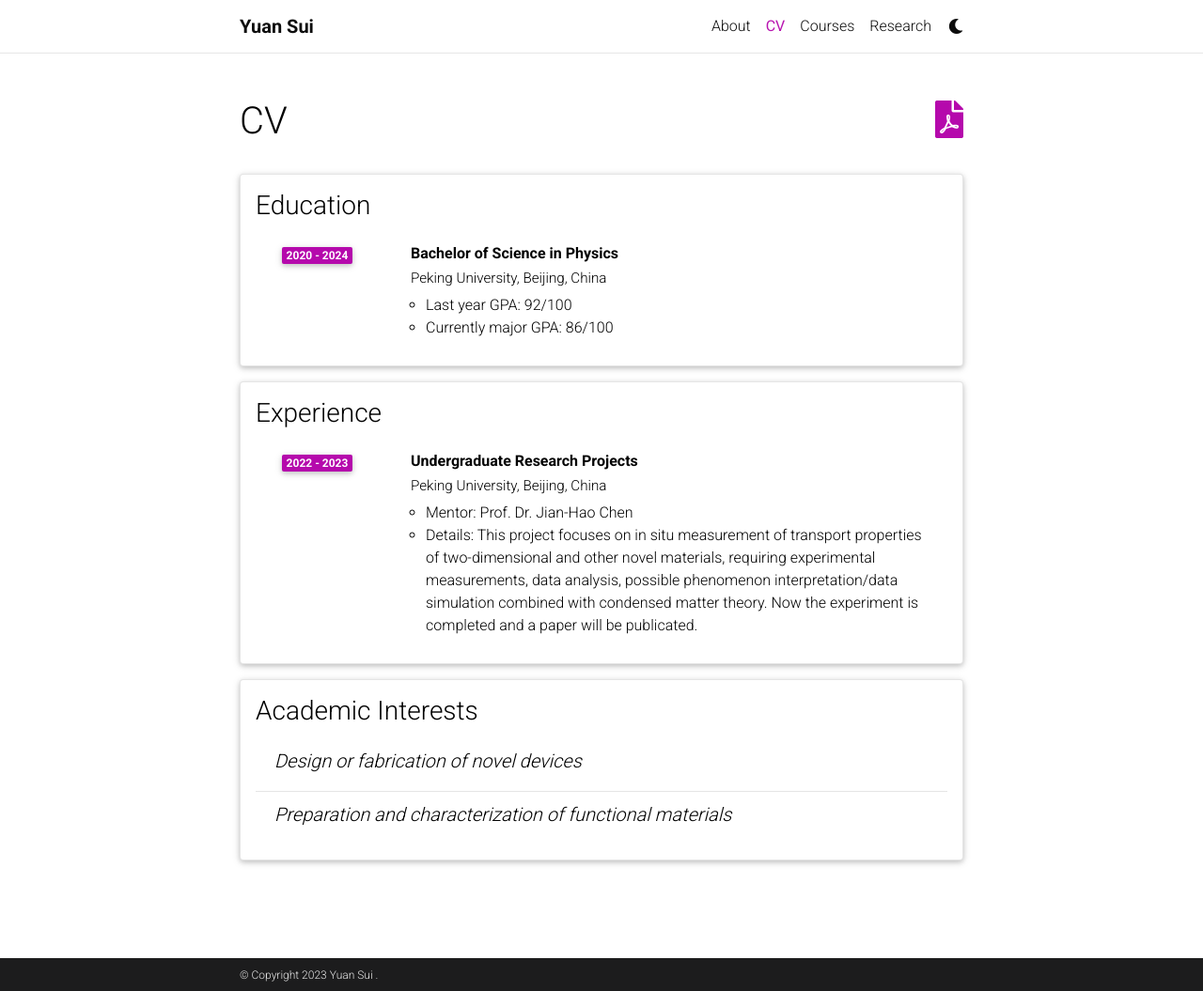
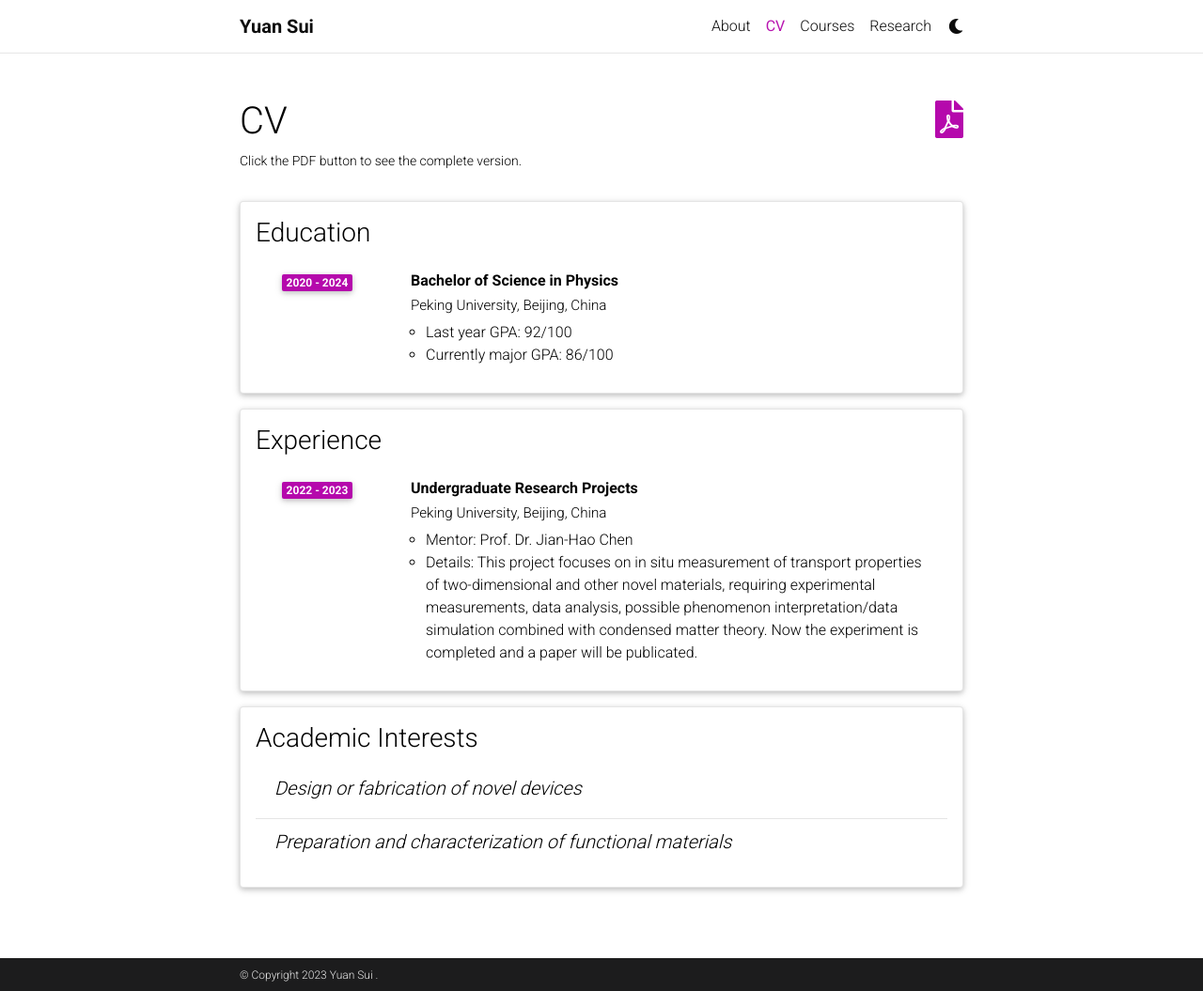
Before and after one commit to sufrepmia/al-folio_theme, a Jekyll site: the page built from _pages/cv.md, in a window 1280 px wide and 1055 px high. Shown: the whole window at 94% size. Built offline with Jekyll 4.4.1, drawn with Linux system fonts in a browser that asks for light colours; comment, search, counter and statistics services are not loaded; a style sheet for code colours, icons or effects is not loaded.

Commit message:
Update cv.md

```diff
--- a/_pages/cv.md
+++ b/_pages/cv.md
@@ -2,6 +2,7 @@
 layout: cv
 permalink: /cv/
 title: CV
+description: Click the PDF button to see the complete version.
 nav: true
 nav_order: 2
 cv_pdf: example_pdf.pdf
```
